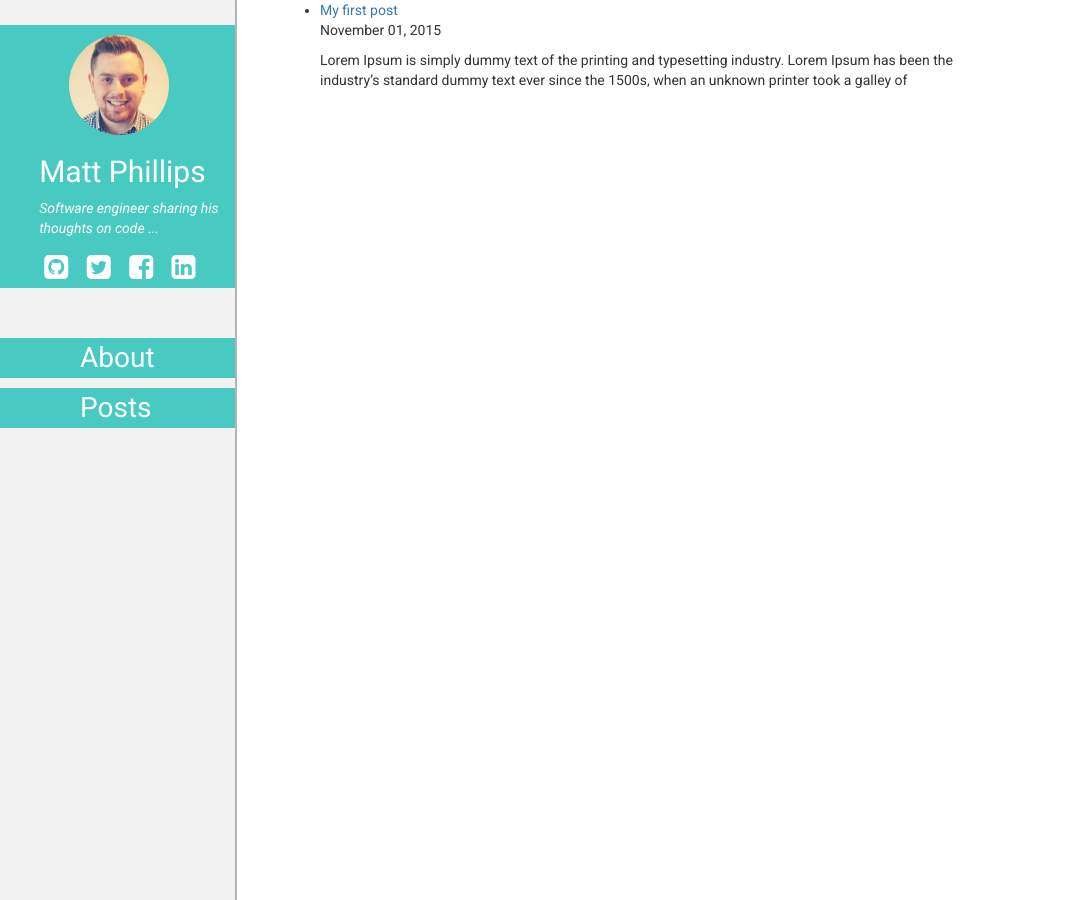
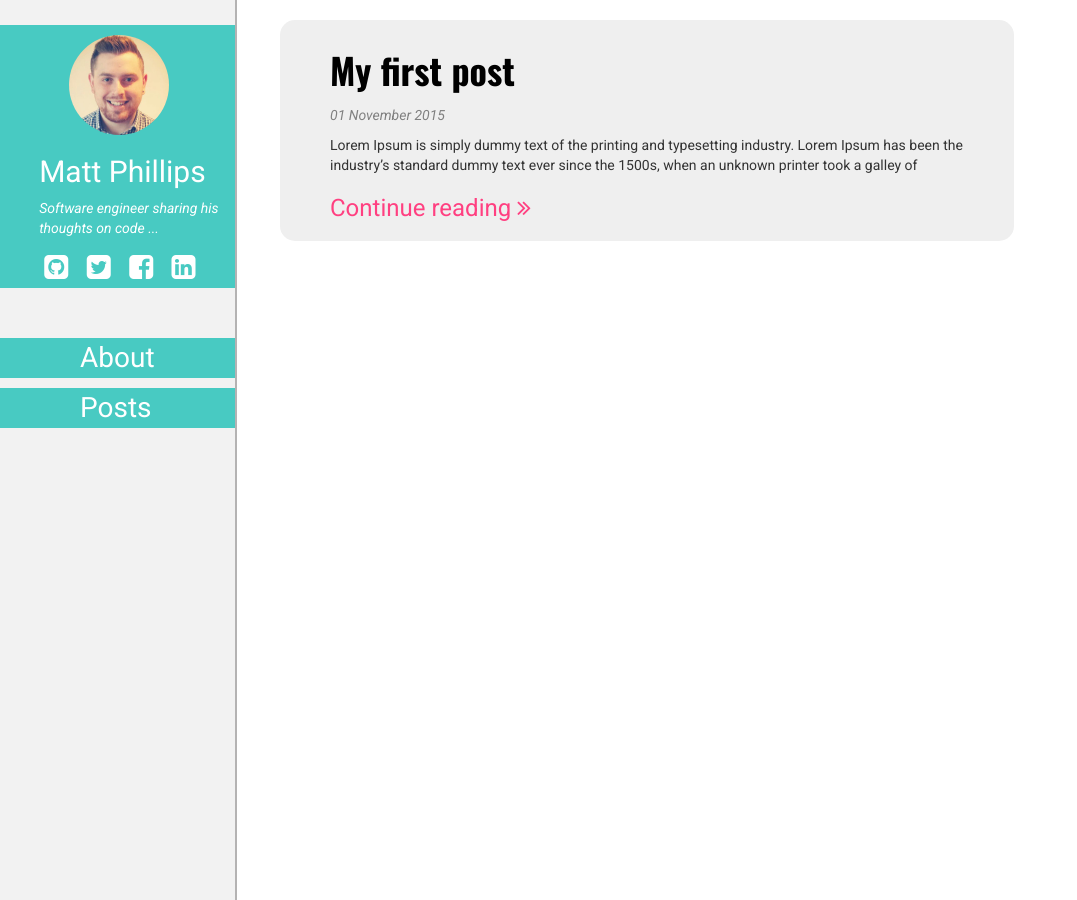
Before and after one commit to mattphillips/mattphillips.github.io, a Jekyll site: the page built from index.html, in a window 1280 px wide. Shown: the whole page, without its empty margins (0-1077 px from the left). Built offline with Jekyll 4.4.1, drawn with Linux system fonts in a browser that asks for light colours; nearby versions of some CDN libraries.

Commit message:
Added styles to posts list

```diff
--- a/index.html
+++ b/index.html
@@ -1,18 +1,19 @@
 ---
 layout: default
 ---
-<ul>
+<ul class="list-unstyled">
     {% for post in site.posts %}
-    <li>
-      <a href="{{ post.permalink }}">{{ post.title }}</a>
+    <li class="post-item">
+        <h1><a class="post-title" style="color:#000" href="{{ post.permalink }}">{{ post.title }}</a></h1>
         <ul class="list-inline">
-          <li>
+            <li class="post-date">
+                {{ post.date | date: "%d" }}
                 {{ post.date | date: "%B" }}
-              {{ post.date | date: "%d" }},
                 {{ post.date | date: "%Y" }}
             </li>
         </ul>
         <p>{{post.excerpt}}<p/>
+        <a href="{{ post.permalink }}" style="color:#FF4081"><h3>Continue reading  <i class="fa fa-angle-double-right"></i></h3></a>
     </li>
     {% endfor %}
 </ul>
```
Lines whose indentation alone changed are shown as unchanged.
